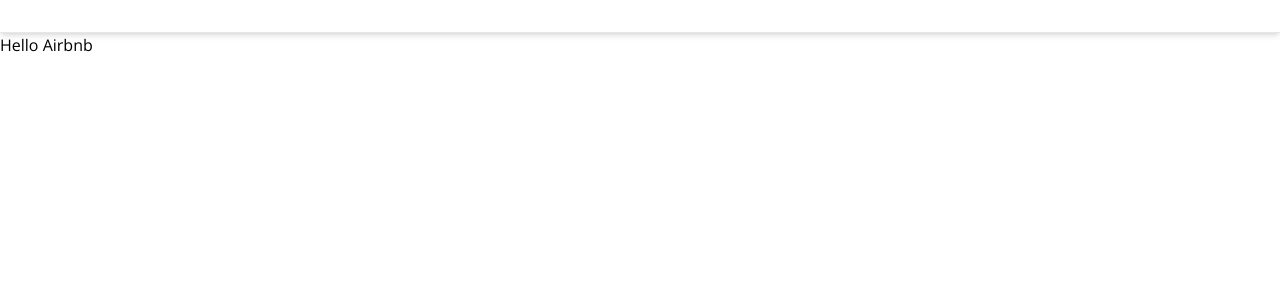
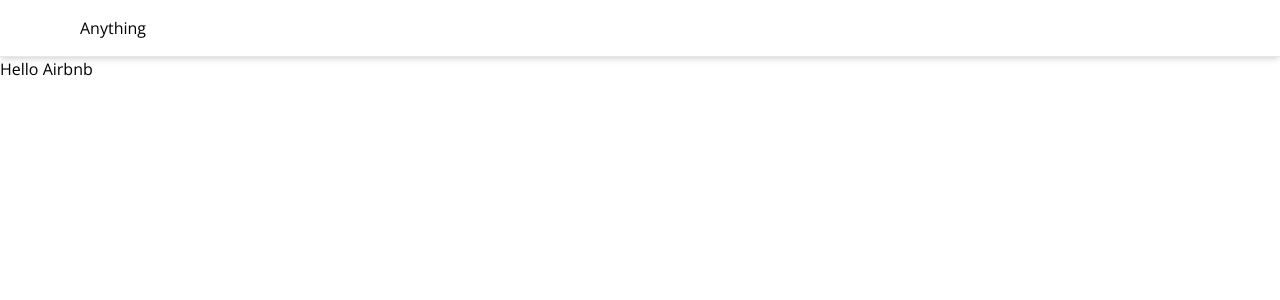
Before and after one commit to shresthashim/airbnb, a Next.js app: page / in a window 1280 px wide. Shown: the top 300 px of the page. Built offline with nearby package versions, Linux system fonts and the light colour scheme.

Commit message:
chore : pass container props as children in container navbar

```diff
--- a/app/components/Container.tsx
+++ b/app/components/Container.tsx
@@ -1,9 +1,15 @@
+'use client';
+
 import React from 'react';
 
-const Container = () => {
+interface ContainerProps {
+    children: React.ReactNode;
+}
+
+const Container: React.FC<ContainerProps> = ({children}) => {
     return (
-        <div>
-
+        <div className='max-w-[2520px] mx-auto xl:px-20 md:px-10 sm:px-2 px-4'>
+            {children}
         </div>
     );
 };
--- a/app/components/Navbar/Navbar.tsx
+++ b/app/components/Navbar/Navbar.tsx
@@ -6,7 +6,7 @@
         <div className='fixed-w-full bg-white z-10 shadow-md'>
             <div className='py-4 border-b-[1px]'>
                 <Container>
-
+                    Anything
                 </Container>
             </div>
         </div>
```
